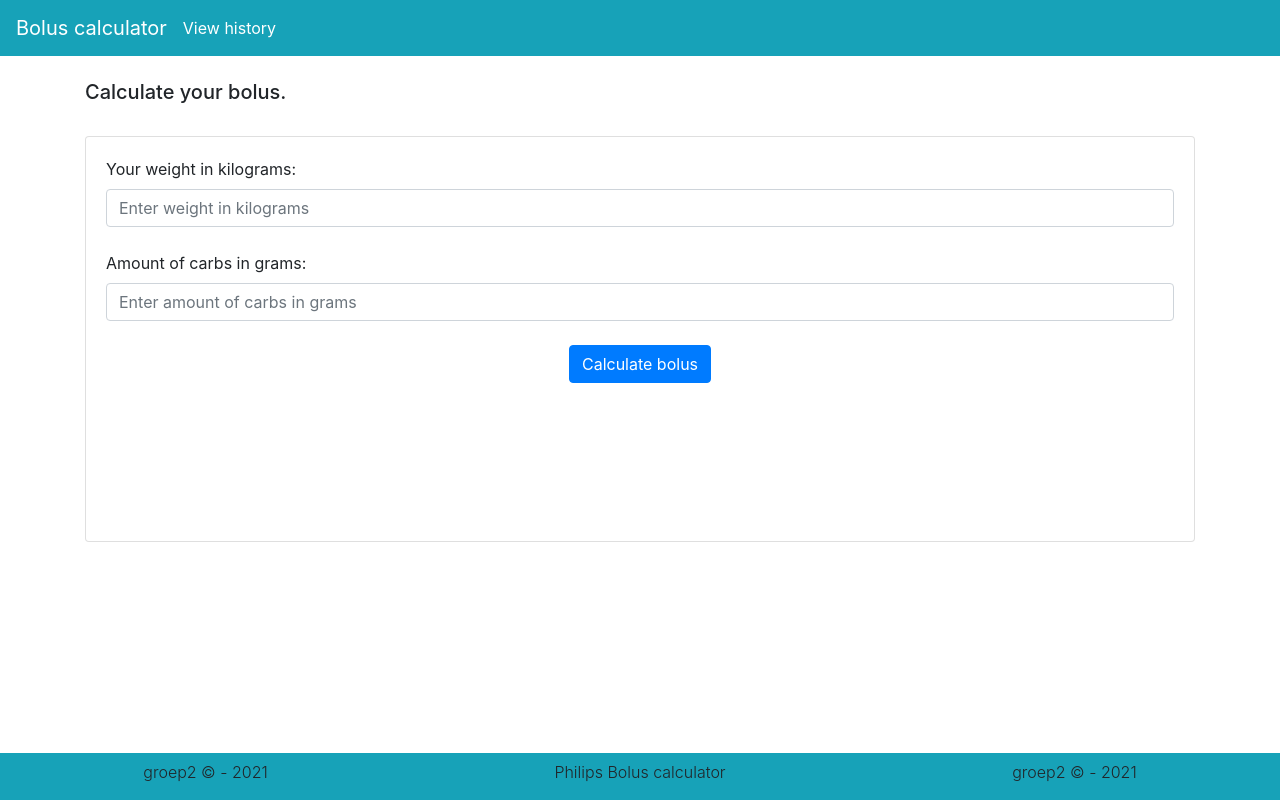
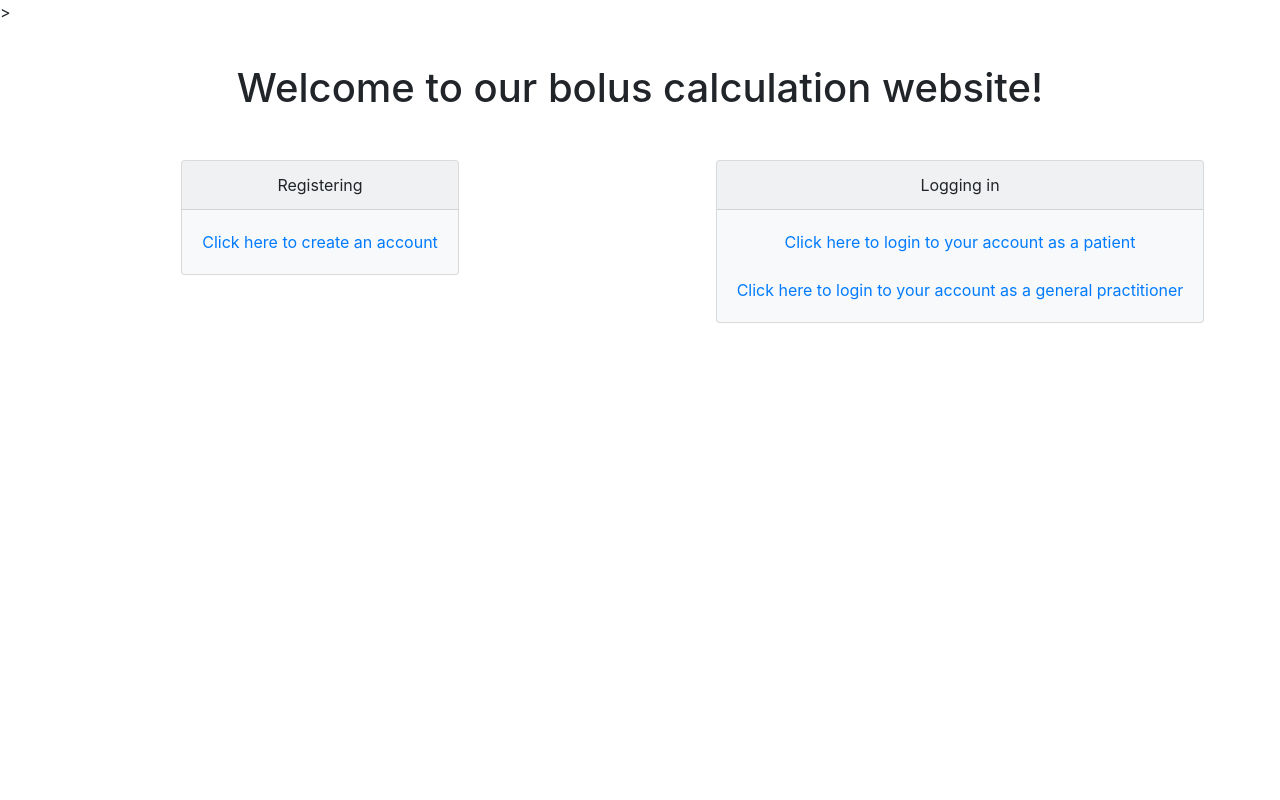
Before and after one commit to Fendamear/Boluscalculation, a website: page Frontend/MVC/Views/index.html in a window 1280 px wide. Drawn offline with nearby package versions, Linux system fonts and the light colour scheme.

Commit message:
- Added a new home page - Moved the bolus calculation to another file

```diff
--- a/Frontend/MVC/Views/index.html
+++ b/Frontend/MVC/Views/index.html
@@ -1,67 +1,34 @@
-<!DOCTYPE html>
-<head>
-    <script> var exports = {};</script>
-    <!-- <script src="../../js/Controllers/Bolus_calculator.js"></script> -->
-    <script type= "module" src="../Models/Postcalc.js"></script>
-    <meta name="viewport" content="width=device-width, initial-scale=1">
-    <link rel="stylesheet" href="https://maxcdn.bootstrapcdn.com/bootstrap/4.0.0/css/bootstrap.min.css" integrity="sha384-Gn5384xqQ1aoWXA+058RXPxPg6fy4IWvTNh0E263XmFcJlSAwiGgFAW/dAiS6JXm" crossorigin="anonymous">
-    <script src="https://maxcdn.bootstrapcdn.com/bootstrap/4.0.0/js/bootstrap.min.js" integrity="sha384-JZR6Spejh4U02d8jOt6vLEHfe/JQGiRRSQQxSfFWpi1MquVdAyjUar5+76PVCmYl" crossorigin="anonymous"></script>
-    <title>Bolus calculator</title>
-</head>
-<html>
-    <body>
-        <nav class="navbar navbar-expand-lg navbar-dark bg-info">
-            <a class="navbar-brand" href="./index.html">Bolus calculator</a>
-            <a class="link" href="./history.html" style="color: white;">View history</a>
-            <button class="navbar-toggler" type="button" data-toggle="collapse" data-target="#navbarSupportedContent" aria-controls="navbarSupportedContent" aria-expanded="false" aria-label="Toggle navigation">
-              <span class="navbar-toggler-icon"></span>
-            </button>
-          </nav>
+<link rel="stylesheet" href="https://maxcdn.bootstrapcdn.com/bootstrap/4.0.0/css/bootstrap.min.css"
+integrity="sha384-Gn5384xqQ1aoWXA+058RXPxPg6fy4IWvTNh0E263XmFcJlSAwiGgFAW/dAiS6JXm" crossorigin="anonymous">
+<script src="https://maxcdn.bootstrapcdn.com/bootstrap/4.0.0/js/bootstrap.min.js"
+integrity="sha384-JZR6Spejh4U02d8jOt6vLEHfe/JQGiRRSQQxSfFWpi1MquVdAyjUar5+76PVCmYl"
+crossorigin="anonymous"></script>
+<title>Bolus calculator - home </title>>
 
 
-       <div class="container">
-           <br>
-           <h5>Calculate your bolus.</h5>
-           <br>
-           <div class="card ">
-                <div class="card-body">
-                    <div class=" justify-content-center">
-                        <label for="weightInput">Your weight in kilograms: </label>
-                        <input type="number" class="form-control" id="weightInput" placeholder="Enter weight in kilograms" min="0" onkeypress="return event.keyCode === 8 || event.charCode >= 48 && event.charCode <= 57">
-                    </div>
-                    <br>
-                    <div class=" justify-content-center">
-                        <label for="carbsInput">Amount of carbs in grams: </label>
-                        <input type="number"class="form-control" id="carbsInput" placeholder="Enter amount of carbs in grams" min="0" onkeypress="return event.keyCode === 8 || event.charCode >= 48 && event.charCode <= 57">
-                    </div>
-                    <br>
-                    <div class="d-flex justify-content-center">
-                        <button class="btn btn-primary" id="Calculate">Calculate bolus</button>
-                    <br>
-                    </div>
-                    <br>
-                    <div class="d-flex justify-content-center" id="result" style="visibility: hidden">
-                        <div class="alert alert-primary">
-                        <h3 id="totalOutput"></h3>
-                        <br>
-                        <h3 id="calculationOutput"></h3>
-                        <br>
-                        <h3 id="basalOutput"></h3>
-                        </div>
-                    </div>
-                </div>
-            </div>
-            <br>
-        </div>
-
-       <div class="bg-info d-flex justify-content-around" style="padding-bottom: 10px; padding-top: 10px; position: fixed; left: 0; bottom: 0; width: 100%;">
+<div style="text-align: center; padding: 40px;">
+    <h1>Welcome to our bolus calculation website!</h1>
+</div>
 
 
-            <h6 class="font-weight-light">   groep2 © - 2021</h6>
-            <h6 class="font-weight-light">Philips Bolus calculator</h6>
-            <h6 class="font-weight-light">groep2 © - 2021</h6>
+<div style="width: 50%; float: left; text-align: center;">
+    <div class="card bg-light mb-3" style="width: fit-content; margin: 0 auto;">
+        <div class="card-header">Registering</div>
+        <div class="card-body">
+            <a href="./register.html">Click here to create an account</a>
+        </div>
+      </div>
+</div>
 
-       </div>
 
-    </body>
-</html>
+<div style="width: 50%; float: right; text-align: center;">
+    <div class="card bg-light mb-3" style="width: fit-content; margin: 0 auto;">
+        <div class="card-header">Logging in</div>
+        <div class="card-body">
+            <a href="./login.html">Click here to login to your account as a patient</a>
+            <br>
+            <br>
+            <a href="./login.html">Click here to login to your account as a general practitioner</a>
+        </div>
+      </div>
+</div>
```
Also changed, not shown: Frontend/MVC/Views/bolus.html (added, +67 -0 lines).
